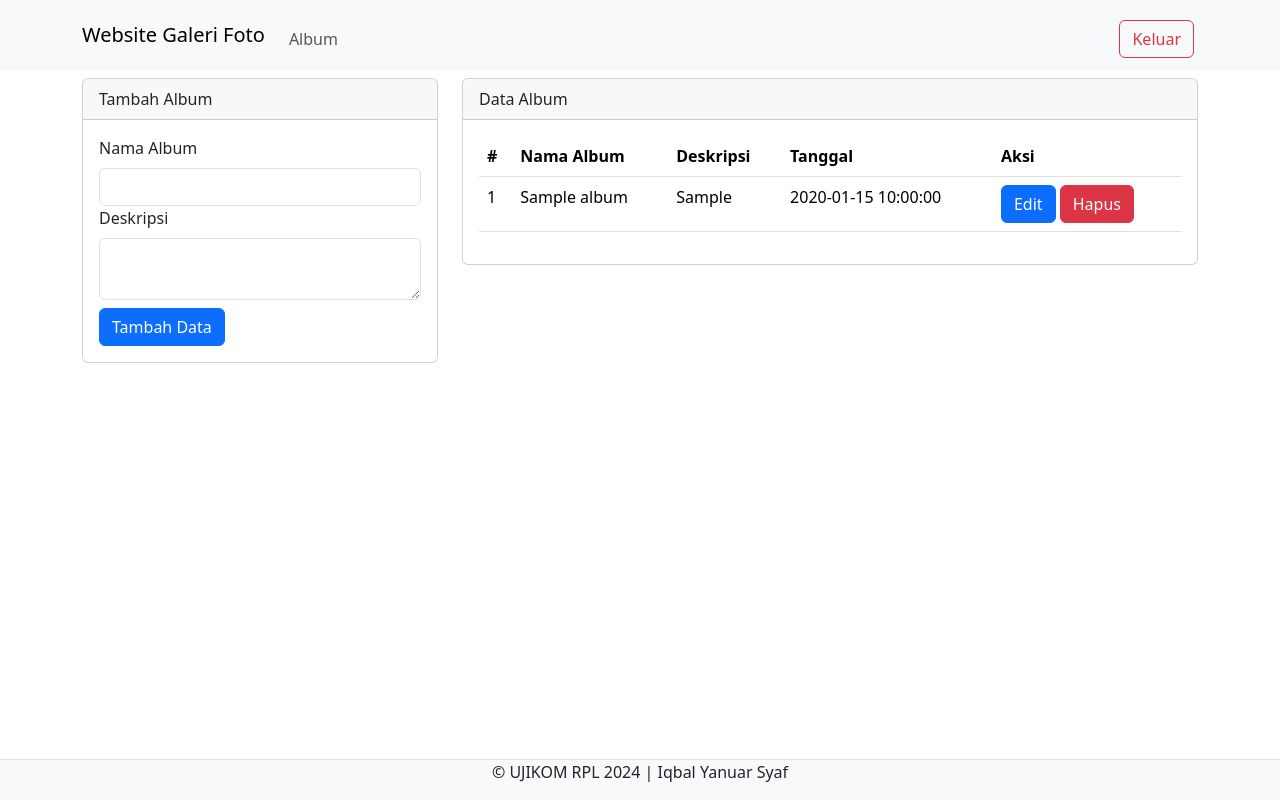
After one commit to iqbalyanuarsyaf/ujikom, a PHP site: page /admin/album.php in a window 1280 px wide. The commit adds this page. Run offline with PHP 8.4, Linux system fonts and the light colour scheme; the visitor is signed in with stand-in values (Sample User, id 1); tables that the repository leaves empty or names only in its code hold one stand-in row (values such as "Sample post").

Commit message:
Add files via upload

```diff
--- /dev/null
+++ b/UKK_iqbalyanuarsyaf/admin/album.php
@@ -0,0 +1,158 @@
+<?php
+session_start();
+include '../config/koneksi.php';
+if ($_SESSION['status'] != 'login') {
+    echo "<script>
+    alert('Anda Belum Login!');
+    location.href='../index.php';
+    </script>";
+}
+
+?>
+
+
+<!DOCTYPE html>
+<html lang="en">
+<head>
+    <meta charset="UTF-8">
+    <meta name="viewport" content="width=device-width, initial-scale=1.0">
+    <title>Website Galeri Foto</title>
+    <link rel="stylesheet" type="text/css" href="../assets/css/bootstrap.min.css">
+</head>
+<body>
+<nav class="navbar navbar-expand-lg bg-body-tertiary">
+  <div class="container">
+    <a class="navbar-brand" href="index.php">Website Galeri Foto</a>
+    <button class="navbar-toggler" type="button" data-bs-toggle="collapse" data-bs-target="#navbarNavAltMarkup" aria-controls="navbarNavAltMarkup" aria-expanded="false" aria-label="Toggle navigation">
+      <span class="navbar-toggler-icon"></span>
+    </button>
+    <div class="collapse navbar-collapse mt-2" id="navbarNavAltMarkup">
+      <div class="navbar-nav me-auto">
+       <a href="album.php" class="nav-link">Album</a>
+      </div>
+
+      <a href="../config/aksi_logout.php" class="btn btn-outline-danger m-1">Keluar</a>
+    </div>
+  </div>
+</nav>
+
+<div class="container">
+    <div class="row">
+        <div class="col-md-4">
+            <div class="card mt-2">
+                <div class="card-header">Tambah Album</div>
+                <div class="card-body">
+                    <form action="../config/aksi_album.php" method="POST">
+                        <label class="form-label">Nama Album</label>
+                        <input type="text" name="namaalbum" class="form-control" required>
+                        <label class="form-label">Deskripsi</label>
+                        <textarea class="form-control" name="deskripsi" required></textarea>
+                        <button type="submit" class="btn btn-primary mt-2" name="tambah">Tambah Data</button>
+                    </form>
+                </div>
+            </div>
+        </div>
+
+        <div class="col-md-8">
+            <div class="card mt-2">
+                <div class="card-header">Data Album</div>
+                <div class="card-body">
+                    <table class="table">
+                        <thead>
+                            <tr>
+                                <th>#</th>
+                                <th>Nama Album</th>
+                                <th>Deskripsi</th>
+                                <th>Tanggal</th>
+                                <th>Aksi</th>
+                            </tr>
+                        </thead>
+                        <tbody>
+                            <?php
+                            $no = 1;
+                            $userid = $_SESSION['userid'];
+                            $sql = mysqli_query($koneksi, "SELECT * FROM album WHERE userid='$userid'");
+                            while($data = mysqli_fetch_array($sql)){
+                            ?>
+                            <tr>
+                                <td><?php echo $no++ ?></td>
+                                <td><?php echo $data['namaalbum'] ?></td>
+                                <td><?php echo $data['deskripsi'] ?></td>
+                                <td><?php echo $data['tanggalbuat'] ?></td>
+                                <td>
+                                <button type="button" class="btn btn-primary" data-bs-toggle="modal" data-bs-target="#edit<?php echo $data['albumid'] ?>">
+                                Edit
+                                </button>
+
+                                <div class="modal fade" id="edit<?php echo $data['albumid'] ?>" tabindex="-1" aria-labelledby="exampleModalLabel" aria-hidden="true">
+                                <div class="modal-dialog">
+                                    <div class="modal-content">
+                                    <div class="modal-header">
+                                        <h1 class="modal-title fs-5" id="exampleModalLabel">Edit Data</h1>
+                                        <button type="button" class="btn-close" data-bs-dismiss="modal" aria-label="Close"></button>
+                                    </div>
+                                    <div class="modal-body">
+                                        <form action="../config/aksi_album.php" method="POST">
+                                            <input type="hidden" name="albumid" value="<?php echo $data['albumid'] ?>">
+                                            <label class="form-label">Nama Album</label>
+                                            <input type="text" name="namaalbum" value="<?php echo $data['namaalbum'] ?>" class="form-control" required>
+                                            <label class="form-label">Deskripsi</label>
+                                            <textarea class="form-control" name="deskripsi" required>
+                                                <?php echo $data['deskripsi']; ?>
+                                            </textarea>
+
+                                    </div>
+                                    <div class="modal-footer">
+                                        <button type="submit" name="edit" class="btn btn-primary">Edit Data</button>
+                                        </form>
+                                    </div>
+                                    </div>
+                                </div>
+                                </div>
+
+                                <button type="button" class="btn btn-danger" data-bs-toggle="modal" data-bs-target="#hapus<?php echo $data['albumid'] ?>">
+                                Hapus
+                                </button>
+
+                                <div class="modal fade" id="hapus<?php echo $data['albumid'] ?>" tabindex="-1" aria-labelledby="exampleModalLabel" aria-hidden="true">
+                                <div class="modal-dialog">
+                                    <div class="modal-content">
+                                    <div class="modal-header">
+                                        <h1 class="modal-title fs-5" id="exampleModalLabel">Hapus Data</h1>
+                                        <button type="button" class="btn-close" data-bs-dismiss="modal" aria-label="Close"></button>
+                                    </div>
+                                    <div class="modal-body">
+                                        <form action="../config/aksi_album.php" method="POST">
+                                            <input type="hidden" name="albumid" value="<?php echo $data['albumid'] ?>">
+                                           Apakah anda yakin akan menghapus data <strong> <?php echo $data['namaalbum'] ?> </strong> ?
+
+                                    </div>
+                                    <div class="modal-footer">
+                                        <button type="submit" name="hapus" class="btn btn-primary">Hapus Data</button>
+                                        </form>
+                                    </div>
+                                    </div>
+                                </div>
+                                </div>
+
+                                </td>
+                            </tr>
+                                <?php } ?>
+                        </tbody>
+                    </table>
+                </div>
+            </div>
+        </div>
+    </div>
+</div>
+
+
+
+<footer class="d-flex justify-content-center border-top mt-3 bg-light fixed-bottom">
+    <p>&copy; UJIKOM RPL 2024 | Iqbal Yanuar Syaf</p>
+</footer>
+
+
+<script type="text/javascript" src="../assets/js/bootstrap.min.js"></script>
+</body>
+</html>
--- a/UKK_iqbalyanuarsyaf/config/aksi_login.php
+++ b/UKK_iqbalyanuarsyaf/config/aksi_login.php
@@ -10,7 +10,10 @@ $sql = mysqli_query($koneksi, "SELECT * FROM user WHERE username='$username' AND
 $cek = mysqli_num_rows($sql);
 
 if ($cek> 0) {
-    $_SESSION['username'] = $username;
+    $data = mysqli_fetch_array($sql);
+
+    $_SESSION['username'] = $data['usermane'];
+    $_SESSION['userid'] = $data['userid'];
     $_SESSION['status'] = 'login';
     echo "<script>
     alert('Login Berhasil')
--- a/UKK_iqbalyanuarsyaf/config/koneksi.php
+++ b/UKK_iqbalyanuarsyaf/config/koneksi.php
@@ -6,10 +6,4 @@ $namedb = 'ujikom_galerifoto';
 
 $koneksi = mysqli_connect($hostname,$userdb,$passdb,$namedb);
 
-if ($koneksi) {
-    echo "Terhubung";
-}else {
-    echo "Tidak Terhubung";
-}
-
  ?>
--- a/UKK_iqbalyanuarsyaf/index.php
+++ b/UKK_iqbalyanuarsyaf/index.php
@@ -31,7 +31,7 @@
                 <div class="card footer text-center">
                     <a href="">10 suka</a>
                     <a href="">3 komentar</a>
-                </div>
+</div>
             </div>
         </div>
     </div>
```
Also changed, not shown: UKK_iqbalyanuarsyaf/admin/index.php (+42 -4 lines), UKK_iqbalyanuarsyaf/config/aksi_album.php (added, +46 -0 lines).
